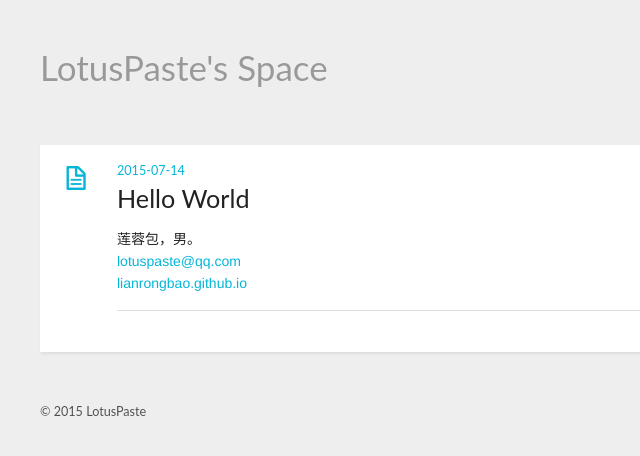
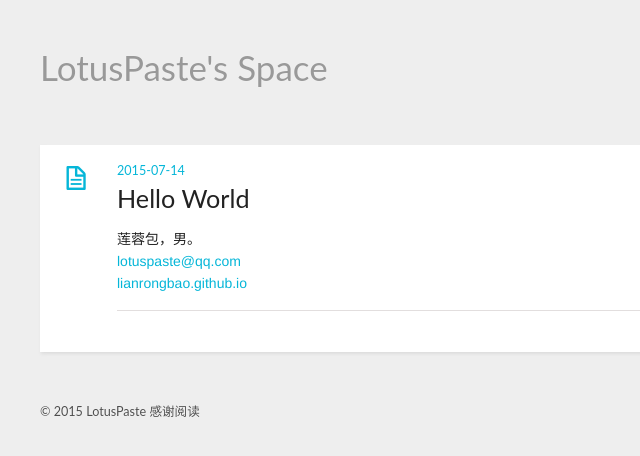
Before and after one commit to LianrongBao/lianrongbao.github.io, a plain HTML site: page 2015/07/14/hello-world/index.html in a window 1280 px wide. Shown: the full height of the page, 0-640 px from the left. Drawn offline with nearby package versions, Linux system fonts and the light colour scheme; a web font is replaced by a local one.

Commit message:
Modify theme

```diff
--- a/2015/07/14/hello-world/index.html
+++ b/2015/07/14/hello-world/index.html
@@ -93,10 +93,11 @@
   </div>
   <footer id="footer" class="inner"><div class="alignleft">
 
-  &copy; 2015 LotusPaste
+  &copy; 2015 LotusPaste 感谢阅读
 
 </div>
-<div class="clearfix"></div></footer>
+<div class="clearfix"></div>
+</footer>
   <script src="//ajax.googleapis.com/ajax/libs/jquery/2.0.3/jquery.min.js"></script>
 <script src="/js/jquery.imagesloaded.min.js"></script>
 <script src="/js/gallery.js"></script>
```
Also changed, not shown: archives/2015/07/index.html (+3 -2 lines), archives/2015/index.html (+3 -2 lines), archives/index.html (+3 -2 lines), index.html (+3 -2 lines).
